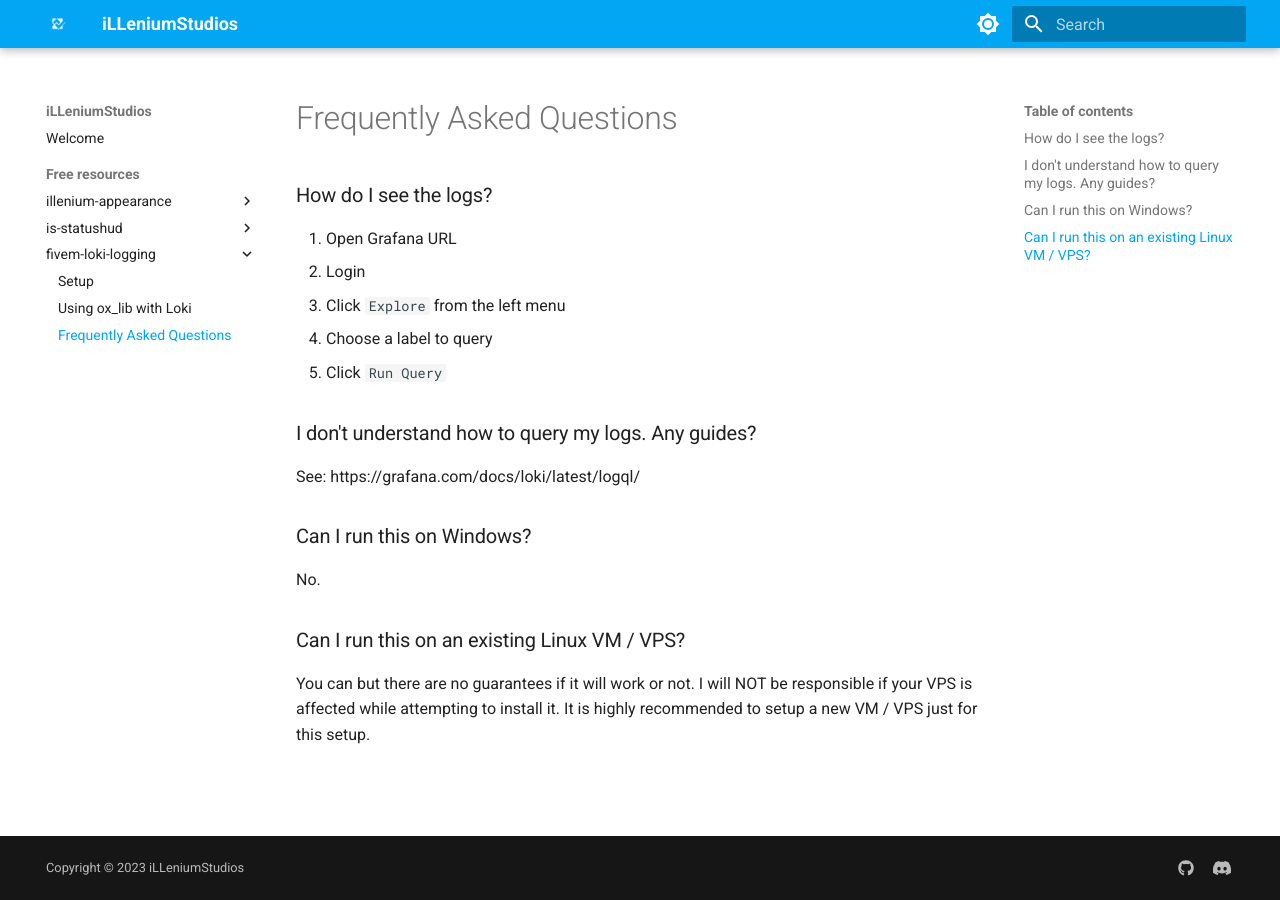
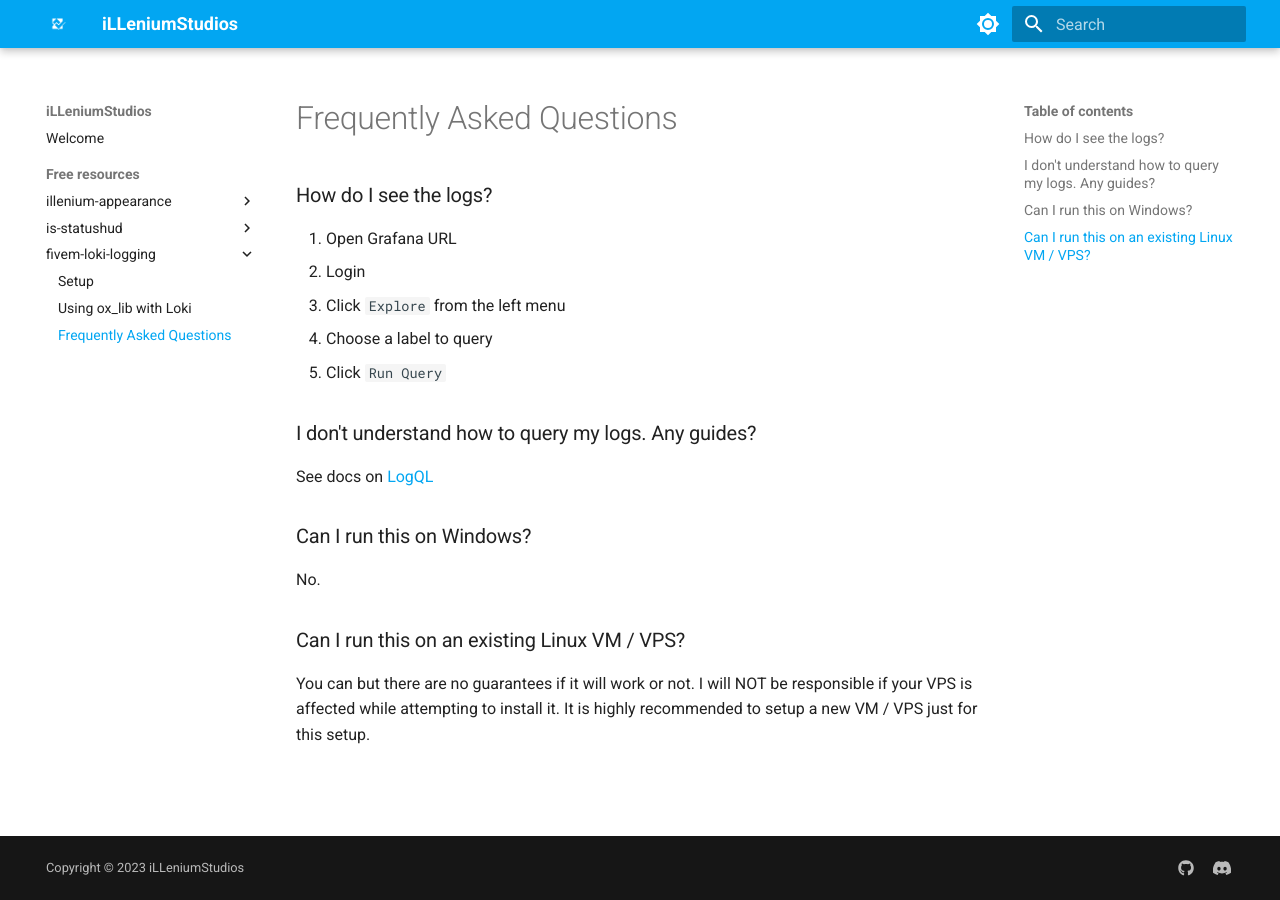
Before and after one commit to insoomnia1/illeniumdocs.github.io, an MkDocs documentation site: the page built from docs/free-resources/fivem-loki-logging/faq.md, in a window 1280 px wide. Built offline with MkDocs 1.6.1 and Material for MkDocs 9.7.7, drawn with Linux system fonts in a browser that asks for light colours.

Commit message:
Add hint to the link

```diff
--- a/docs/free-resources/fivem-loki-logging/faq.md
+++ b/docs/free-resources/fivem-loki-logging/faq.md
@@ -10,7 +10,7 @@
 
 ### I don't understand how to query my logs. Any guides?
 
-See: https://grafana.com/docs/loki/latest/logql/
+See docs on [LogQL](https://grafana.com/docs/loki/latest/logql/)
 
 ### Can I run this on Windows?
 
```
